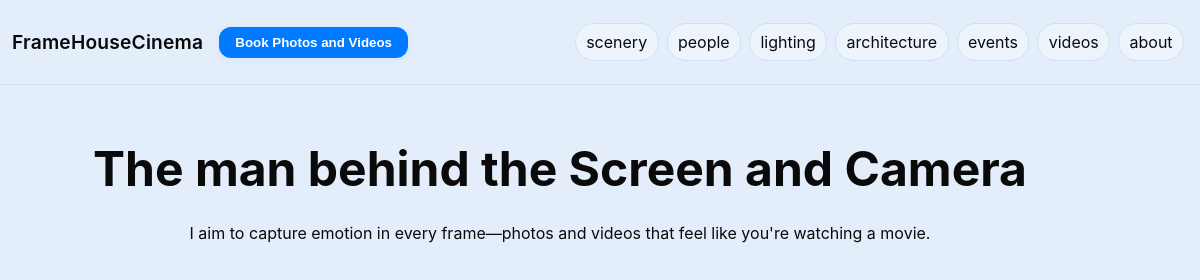
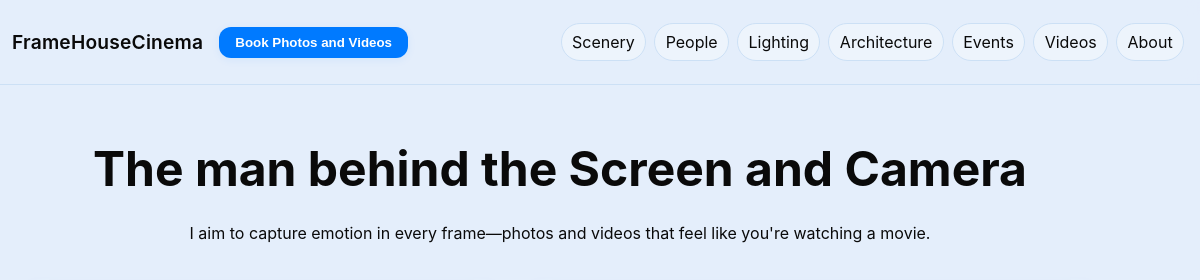
Before and after one commit to Zxyion1/FrameHouseCinema, a plain HTML site: page about.html in a window 1280 px wide. Shown: the top 280 px of the page, 80-1280 px from the left. Drawn offline with Linux system fonts and the light colour scheme.

Commit message:
Unify About page nav capitalization; finalize About headline and CTA

```diff
--- a/about.html
+++ b/about.html
@@ -53,13 +53,13 @@
       <button class="book-btn" onclick="location.href='booking.html'">Book Photos and Videos</button>
     </div>
     <nav class="top-nav">
-      <a href="scenery.html">scenery</a>
-      <a href="people.html">people</a>
-      <a href="lighting.html">lighting</a>
-      <a href="architecture.html">architecture</a>
-      <a href="events.html">events</a>
-      <a href="videos.html">videos</a>
-      <a href="about.html" aria-current="page">about</a>
+  <a href="scenery.html">Scenery</a>
+  <a href="people.html">People</a>
+  <a href="lighting.html">Lighting</a>
+  <a href="architecture.html">Architecture</a>
+  <a href="events.html">Events</a>
+  <a href="videos.html">Videos</a>
+  <a href="about.html" aria-current="page">About</a>
     </nav>
   </header>
 
```
